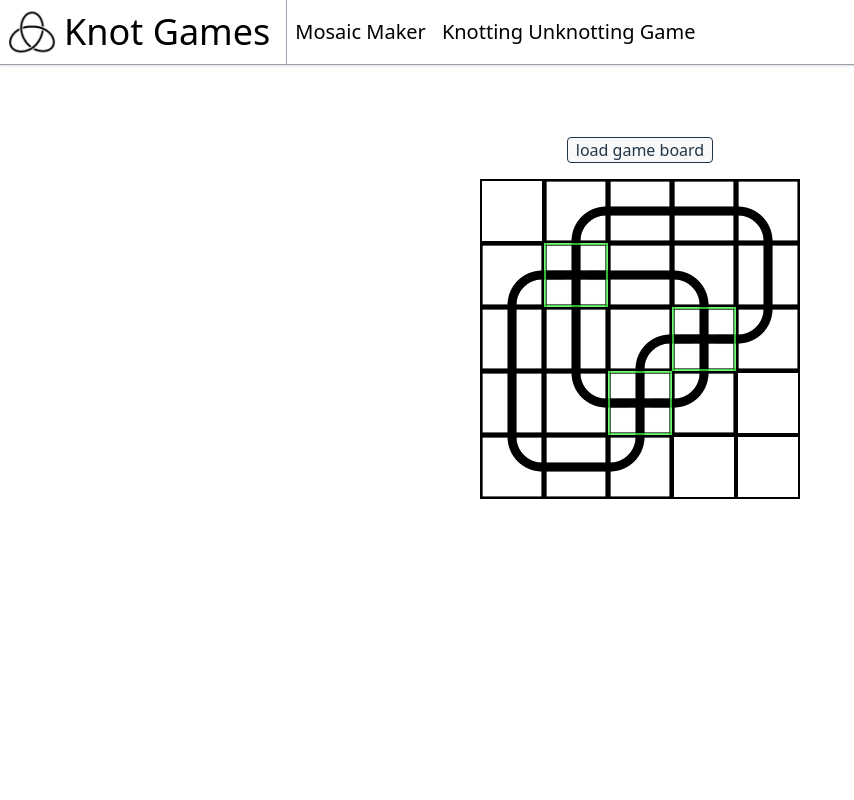
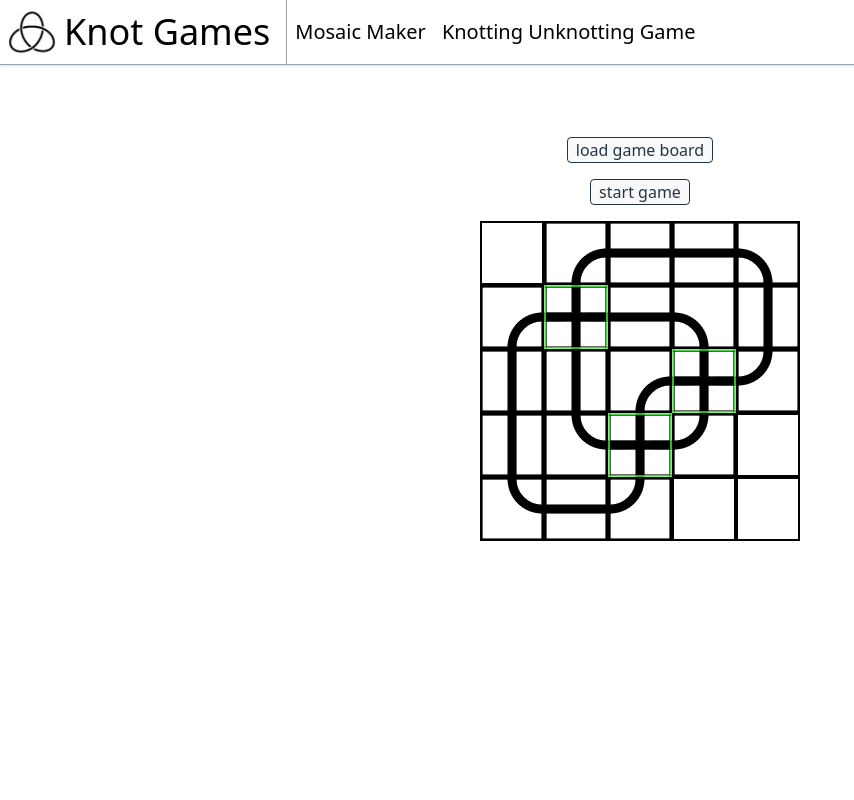
Before and after one commit to soldenstoll/knotlink, a React (Vite) app in the folder client/: page /knotting in a window 1280 px wide. Shown: the top 800 px of the page, without its empty margins (0-854 px from the left). Built offline with nearby package versions, Linux system fonts and the light colour scheme.

Commit message:
updated game logic

```diff
--- a/client/src/KnottingUnknottingGame.jsx
+++ b/client/src/KnottingUnknottingGame.jsx
@@ -27,6 +27,9 @@ function KnottingUnknottingGame() {
                 {!loadBoard && <button onClick={() => setLoadBoard(true)}>load game board</button>}
                 {loadBoard && <KnotInput setter={wrappedSetter}></KnotInput>}
             </div>}
+            <div id="game-start-wrapper" className="w-full flex flex-row gap-4 justify-center">
+                {!gameBegan && <button>start game</button>}
+            </div>
             <GameGrid rows={rows} cols={cols} board={board}></GameGrid>
         </div>
     )
```
